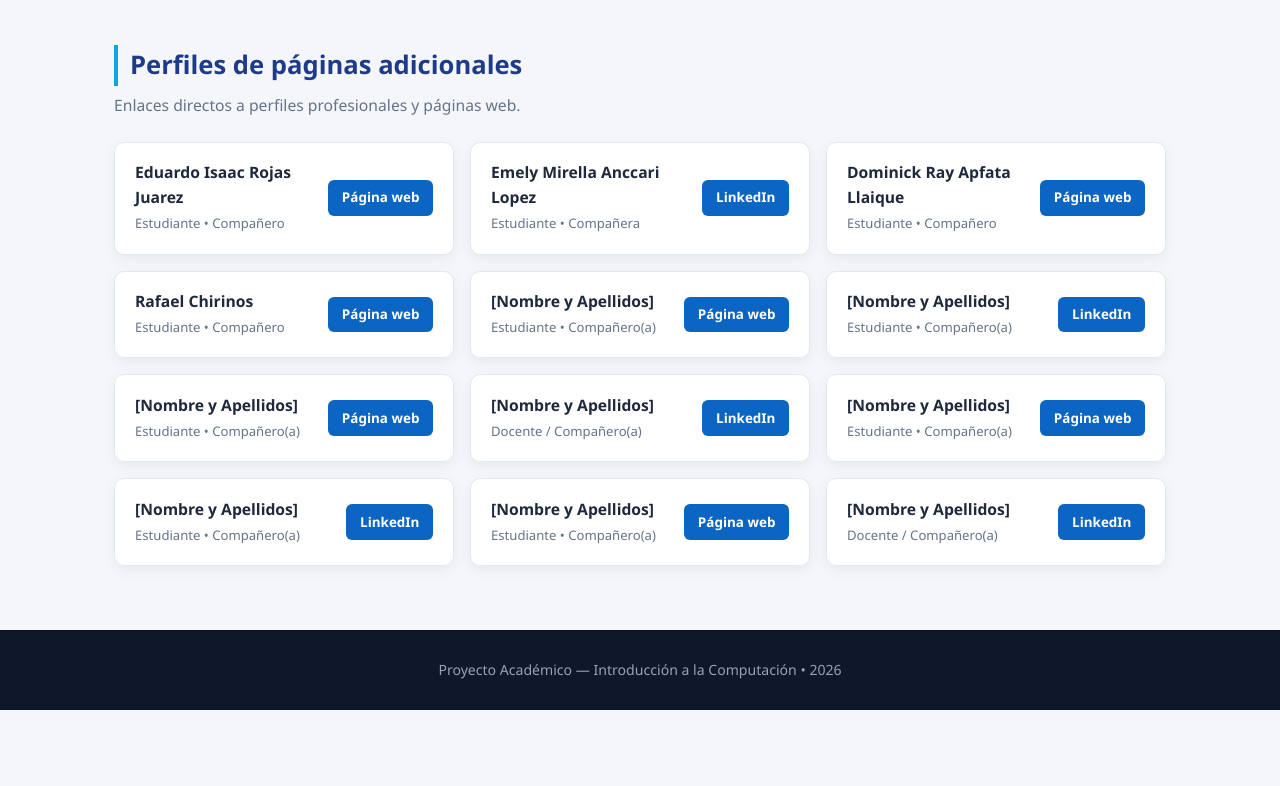
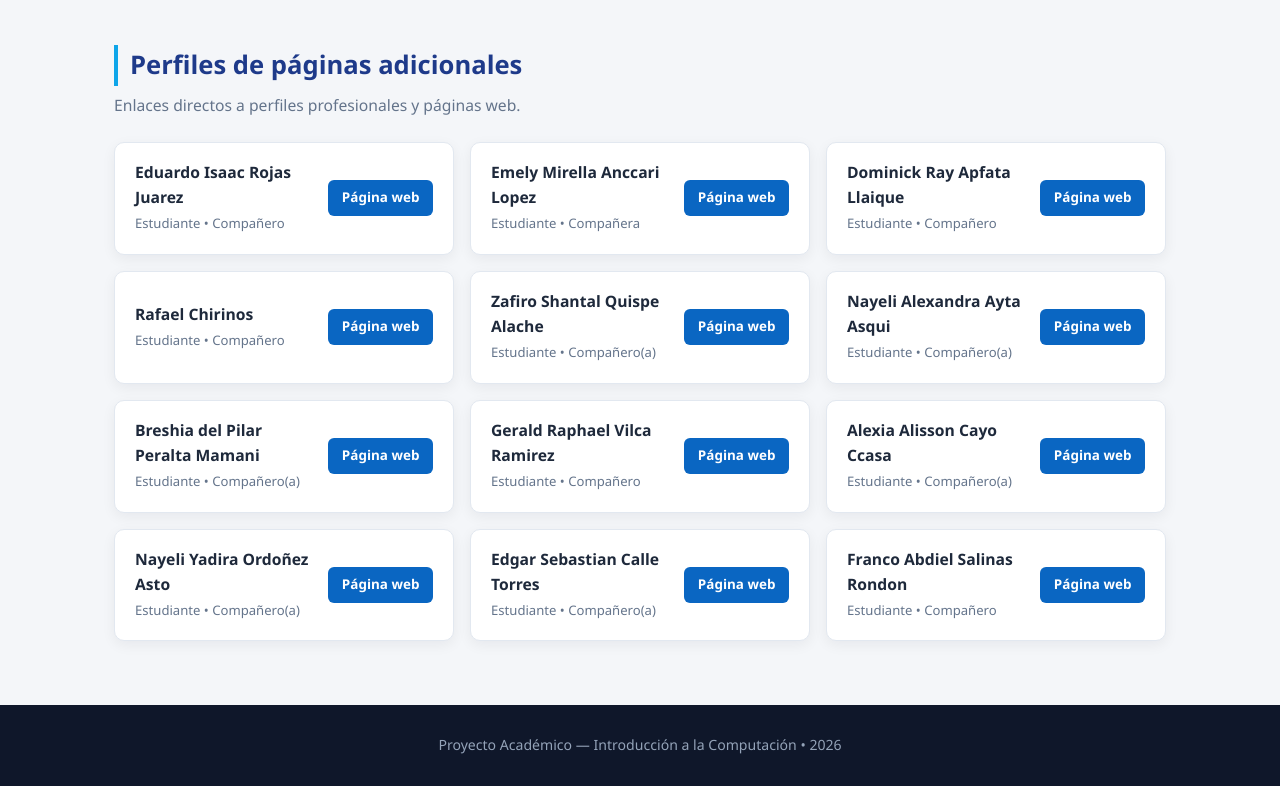
Before and after one commit to Francoluisurcapazavalencia/francoluisurcapazavalencia.github.io, a plain HTML site: page index.html in a window 1280 px wide. Shown: the part 3095-3881 px from the top of the page. Before the commit the page ends 3805 px from the top, so only its background shows below. Drawn offline with Linux system fonts and the light colour scheme.

Commit message:
Update index.html

```diff
--- a/index.html
+++ b/index.html
@@ -733,7 +733,7 @@
             <span>Estudiante • Compañera</span>
           </div>
           <a href="#" target="_blank" rel="noopener noreferrer" class="btn-linkedin">
-            LinkedIn
+            Página web
           </a>
         </div>
 
@@ -762,7 +762,7 @@
         <!-- Perfil 5 -->
         <div class="linkedin-card">
           <div class="linkedin-person">
-            <h4>[Nombre y Apellidos]</h4>
+            <h4>Zafiro Shantal	Quispe Alache</h4>
             <span>Estudiante • Compañero(a)</span>
           </div>
           <a href="#" target="_blank" rel="noopener noreferrer" class="btn-linkedin">
@@ -773,18 +773,18 @@
         <!-- Perfil 6 -->
         <div class="linkedin-card">
           <div class="linkedin-person">
-            <h4>[Nombre y Apellidos]</h4>
+            <h4>Nayeli Alexandra	Ayta Asqui</h4>
             <span>Estudiante • Compañero(a)</span>
           </div>
           <a href="#" target="_blank" rel="noopener noreferrer" class="btn-linkedin">
-            LinkedIn
+            Página web
           </a>
         </div>
 
         <!-- Perfil 7 -->
         <div class="linkedin-card">
           <div class="linkedin-person">
-            <h4>[Nombre y Apellidos]</h4>
+            <h4>Breshia del Pilar	Peralta Mamani</h4>
             <span>Estudiante • Compañero(a)</span>
           </div>
           <a href="#" target="_blank" rel="noopener noreferrer" class="btn-linkedin">
@@ -795,18 +795,18 @@
         <!-- Perfil 8 -->
         <div class="linkedin-card">
           <div class="linkedin-person">
-            <h4>[Nombre y Apellidos]</h4>
-            <span>Docente / Compañero(a)</span>
+            <h4>Gerald Raphael	Vilca Ramirez</h4>
+            <span>Estudiante • Compañero</span>
           </div>
           <a href="#" target="_blank" rel="noopener noreferrer" class="btn-linkedin">
-            LinkedIn
+            Página web
           </a>
         </div>
 
         <!-- Perfil 9 -->
         <div class="linkedin-card">
           <div class="linkedin-person">
-            <h4>[Nombre y Apellidos]</h4>
+            <h4>Alexia Alisson	Cayo Ccasa</h4>
             <span>Estudiante • Compañero(a)</span>
           </div>
           <a href="#" target="_blank" rel="noopener noreferrer" class="btn-linkedin">
@@ -817,18 +817,18 @@
         <!-- Perfil 10 -->
         <div class="linkedin-card">
           <div class="linkedin-person">
-            <h4>[Nombre y Apellidos]</h4>
+            <h4>Nayeli Yadira	Ordoñez Asto</h4>
             <span>Estudiante • Compañero(a)</span>
           </div>
           <a href="#" target="_blank" rel="noopener noreferrer" class="btn-linkedin">
-            LinkedIn
+            Página web
           </a>
         </div>
 
         <!-- Perfil 11 -->
         <div class="linkedin-card">
           <div class="linkedin-person">
-            <h4>[Nombre y Apellidos]</h4>
+            <h4>Edgar Sebastian	Calle Torres</h4>
             <span>Estudiante • Compañero(a)</span>
           </div>
           <a href="#" target="_blank" rel="noopener noreferrer" class="btn-linkedin">
@@ -839,11 +839,11 @@
         <!-- Perfil 12 -->
         <div class="linkedin-card">
           <div class="linkedin-person">
-            <h4>[Nombre y Apellidos]</h4>
-            <span>Docente / Compañero(a)</span>
+            <h4>Franco Abdiel	Salinas Rondon</h4>
+            <span>Estudiante • Compañero</span>
           </div>
           <a href="#" target="_blank" rel="noopener noreferrer" class="btn-linkedin">
-            LinkedIn
+            Página web
           </a>
         </div>
       </div>
```
